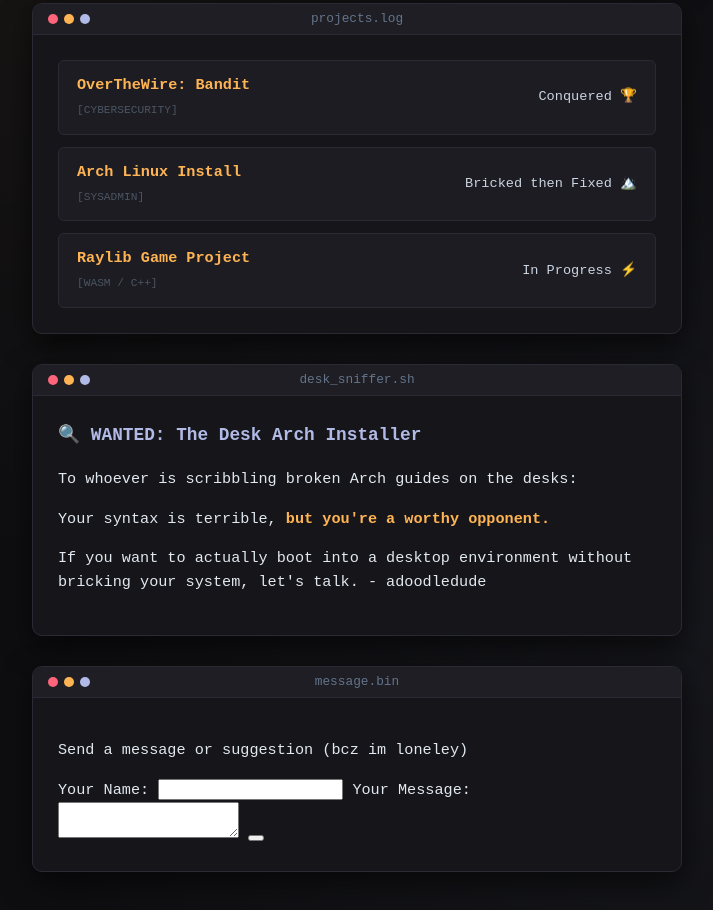
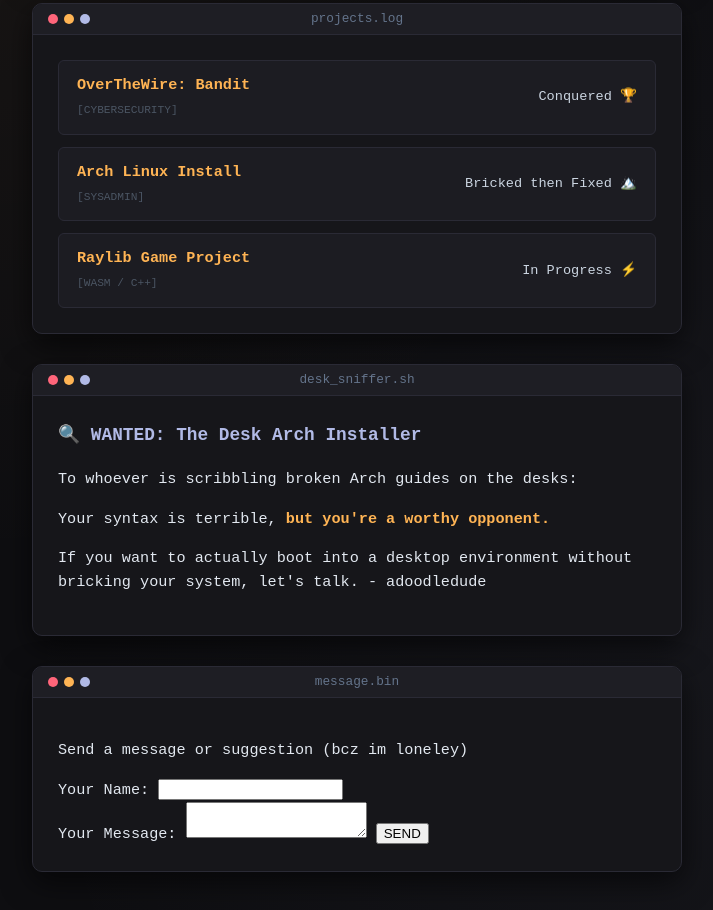
Before and after one commit to aDoodleDude/adoodledude.github.com, a plain HTML site: page index.html in a window 1280 px wide. Shown: the part 537-1447 px from the top of the page, without its empty margins (283-996 px from the left). Drawn offline with Linux system fonts and the light colour scheme.

Commit message:
Fix HTML structure and improve form button

```diff
--- a/index.html
+++ b/index.html
@@ -68,12 +68,12 @@
 					Your Name:
 					<input type="text" id="name">
 				</label>
-				<label>
+				<label> <br>
 					Your Message:
 					<textarea id="message"></textarea>
 				</label>
 
-				<button></button>
+				<button type="submit">SEND</button>
 			</form>
 		</window-panel>
 
```
